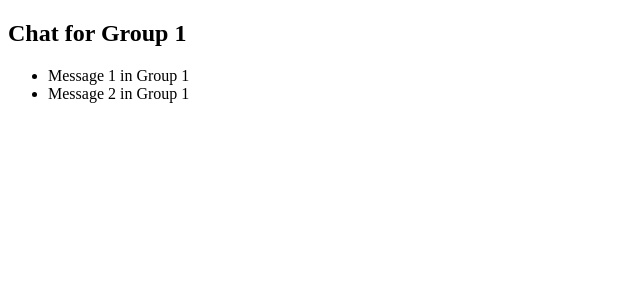
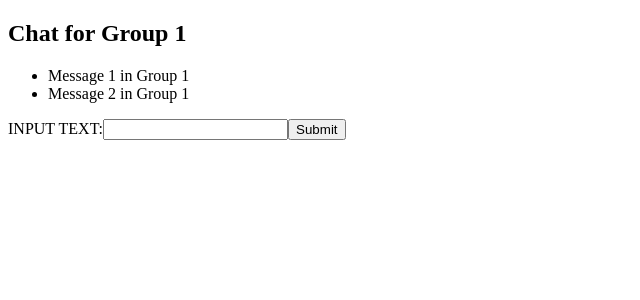
Before and after one commit to daniellopez1999/Enjoy-the-Throttle, a React (Create React App) app in the folder client/ett-client/: page /group/1 in a window 1280 px wide. Shown: the top 300 px of the page, without its empty margins (0-640 px from the left). Built offline with nearby package versions, Linux system fonts and the light colour scheme.

Commit message:
posting messages in DB

```diff
--- a/client/ett-client/src/GroupChat.jsx
+++ b/client/ett-client/src/GroupChat.jsx
@@ -1,6 +1,7 @@
 // Chat.js
 import React, { useState, useEffect } from 'react';
 import { useParams } from 'react-router-dom';
+import { postMessage, getMessages } from './requests/message';
 
 const Chat = () => {
 //EXTRA TIME:
@@ -8,13 +9,32 @@ const Chat = () => {
     //If it's not, render ERROR
     //If it's in the group, just normal render
   const userID = localStorage.getItem('id')
+  const URL = 'http://localhost:3001/postMessage'
 
   const { groupName } = useParams();
   const [messages, setMessages] = useState([]);
-
-  console.log(groupName)
+  const [inputMessage, setInputMessage] = useState('');
 
 
+  const handleSubmitMessage = async (e) => {
+    e.preventDefault();
+    const messageData = {
+      userID: userID,
+      groupName: groupName,
+      text: inputMessage,
+    }
+
+    const responsePostMessage = await postMessage(URL,messageData);
+
+    if (responsePostMessage.error) {
+      console.log(responsePostMessage.message);
+
+    } else {
+      console.log('Message posted in DB: ', responsePostMessage);
+    }
+
+    setInputMessage('')
+  }
   //primero, get de todos los mensajes existentes
 //messages where groupName = groupName
 
@@ -30,6 +50,7 @@ const Chat = () => {
   }, [groupName]);
 
   return (
+    <>
     <div>
       <h2>Chat for Group {groupName}</h2>
       <ul>
@@ -38,6 +59,22 @@ const Chat = () => {
         ))}
       </ul>
     </div>
+
+    <div>
+      <form onSubmit={handleSubmitMessage}>
+        <label>
+          INPUT TEXT:
+            <input
+              type="text"
+              value={inputMessage}
+              onChange={(e) => setInputMessage(e.target.value)}
+            />
+        </label>
+
+        <button type="submit">Submit</button>
+      </form>
+    </div>
+    </>
   );
 };
 
--- a/client/ett-client/src/requests/group.js
+++ b/client/ett-client/src/requests/group.js
@@ -72,8 +72,10 @@ async function getListOfGroups (url) {
 }
 
 
+
+
 module.exports = {
   createGroupRequest,
   joinGroupRequest,
-  getListOfGroups
+  getListOfGroups,
 }
--- /dev/null
+++ b/client/ett-client/src/requests/message.js
@@ -0,0 +1,35 @@
+async function postMessage (url,data) {
+  try {
+    let response = await fetch(url, {
+      method: 'POST',
+      headers: {
+        "Content-Type": "application/json"
+      },
+      body: JSON.stringify(data)
+    })
+    let result = await response.json();
+
+    if (response.ok) {
+      console.log('OK', data);
+      return { error: false, data: result };
+    } else {
+      console.log(response)
+      console.log('Error Status:', response.status);
+      console.log('Error Message:', result.message);
+      return { error: true, message: result.message };
+    }
+
+  } catch (error) {
+    console.log(error)
+  }
+}
+
+async function getMessages (url) {
+  console.log(url)
+}
+
+
+module.exports = {
+  postMessage,
+  getMessages
+}
```
Also changed, not shown: 2 other files (tests, documents, lock files or other folders).
